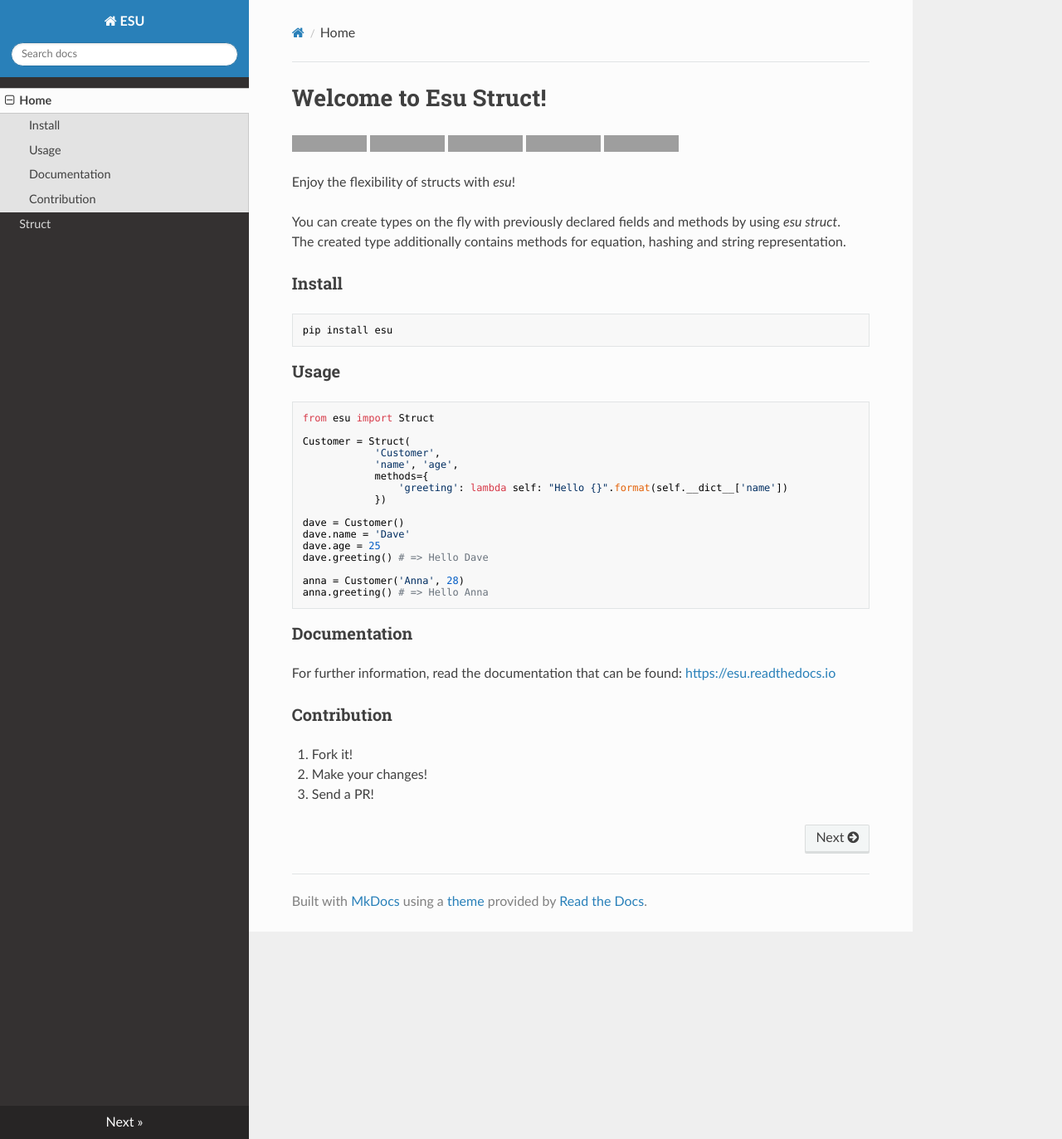
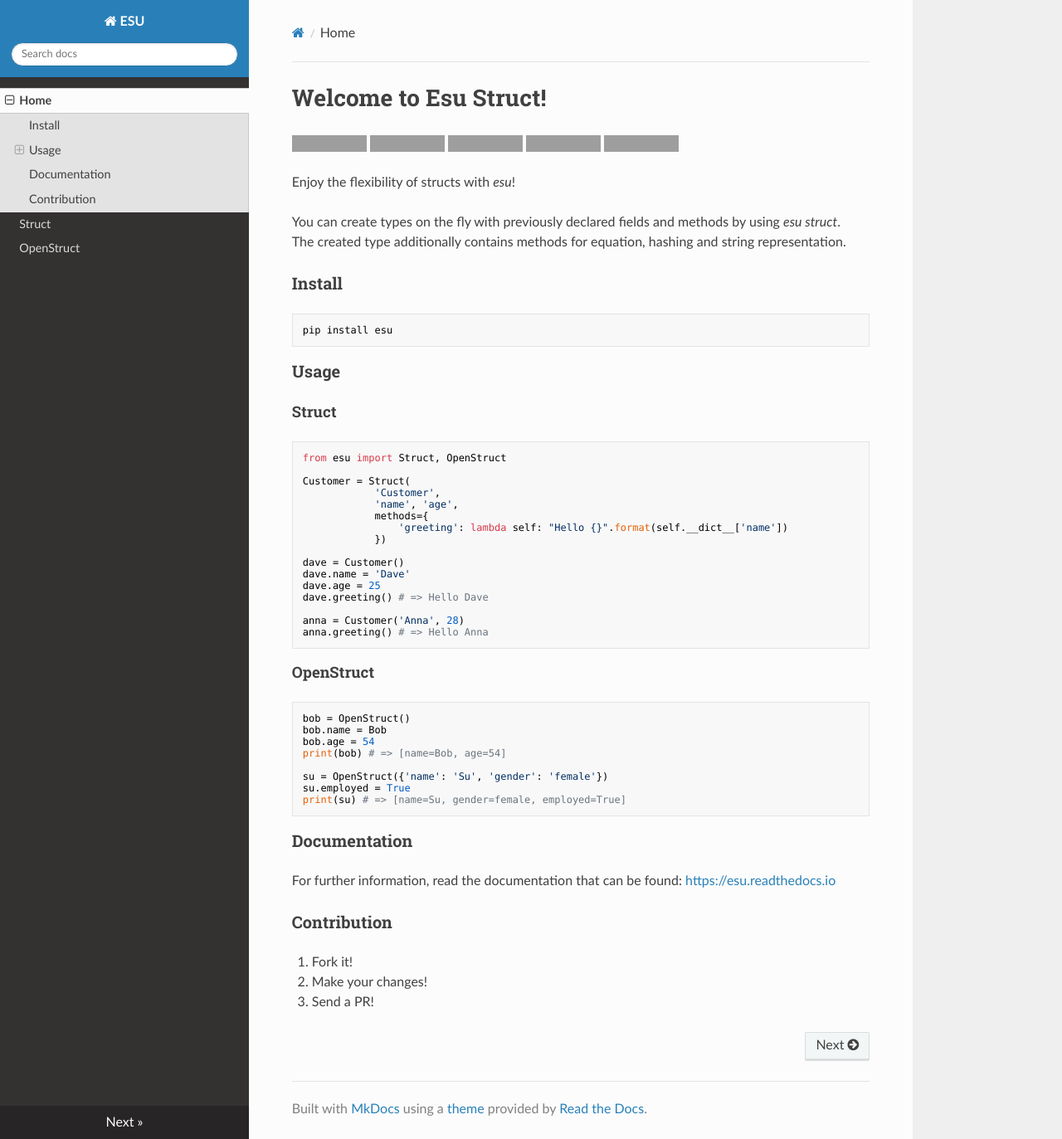
Before and after one commit to torokmark/esu, an MkDocs documentation site: the page built from docs/index.md, in a window 1280 px wide and 1373 px high. Shown: the whole window at 83% size. Built offline with MkDocs 1.6.1, drawn with Linux system fonts in a browser that asks for light colours; nearby versions of some CDN libraries; grey boxes are pictures that could not be loaded.

Commit message:
Add docs of openstruct

````diff
--- a/docs/index.md
+++ b/docs/index.md
@@ -21,8 +21,10 @@
 
 ### Usage
 
+#### Struct
+
 ```py
-from esu import Struct
+from esu import Struct, OpenStruct
 
 Customer = Struct(
             'Customer',
@@ -40,6 +42,19 @@
 anna.greeting() # => Hello Anna
 ```
 
+#### OpenStruct
+
+```py
+bob = OpenStruct()
+bob.name = Bob
+bob.age = 54
+print(bob) # => [name=Bob, age=54]
+
+su = OpenStruct({'name': 'Su', 'gender': 'female'})
+su.employed = True
+print(su) # => [name=Su, gender=female, employed=True]
+```
+
 ### Documentation
 
 For further information, read the documentation that can be found: [https://esu.readthedocs.io](https://esu.readthedocs.io)
--- a/mkdocs.yml
+++ b/mkdocs.yml
@@ -2,6 +2,7 @@
 nav:
   - Home: index.md
   - Struct: struct.md
+  - OpenStruct: open_struct.md
 
 theme: readthedocs
 
````
Also changed, not shown: README.md (+2 -1 lines), docs/open_struct.md (added, +89 -0 lines), 1 other file.
